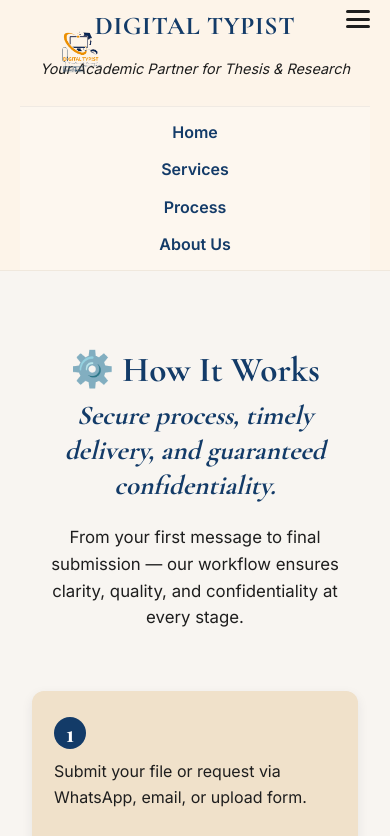
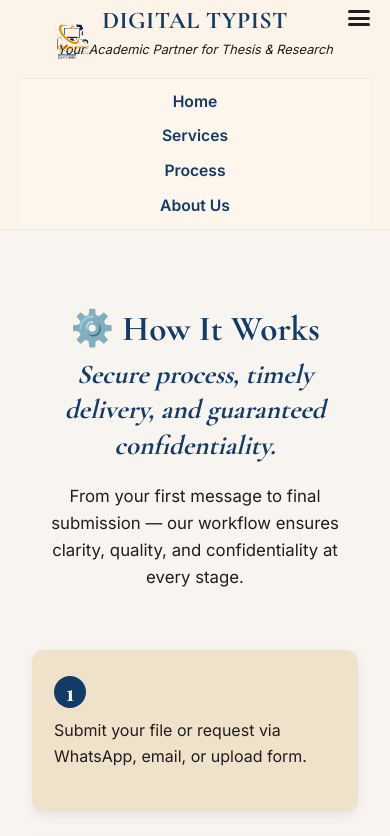
Before and after one commit to digital-typist/digital-typist-lts, a Next.js app: page /process in a window 390 px wide. Shown: the top 836 px of the page. Built offline with nearby package versions, Linux system fonts and the light colour scheme.

Commit message:
Update header.css

```diff
--- a/src/app/css/header.css
+++ b/src/app/css/header.css
@@ -2,7 +2,7 @@
 .mainHeader {
     background: var(--headerBg);
     border-bottom: 1px solid rgba(0, 0, 0, 0.05);
-    padding: 10px 20px 0;
+    padding: 6px 20px 0;
     position: sticky;
     top: 0;
     z-index: 1000;
@@ -13,49 +13,51 @@
     display: flex;
     align-items: center;
     justify-content: center;
-    gap: 16px;
+    gap: 10px;
     position: relative;
     flex-wrap: wrap;
+    margin-bottom: 4px;
 }
 
 .logoBlock {
     position: absolute;
-    left: 20px;
-    top: 6px;
+    left: 18px;
+    top: 4px;
 }
 
 .siteLogo {
-    width: 110px;
+    width: 85px;
     height: auto;
     display: block;
 }
 
 .brandBlock {
     text-align: center;
+    line-height: 1.2;
 }
 
 .brandName {
     font-family: "Cormorant Garamond", serif;
-    font-size: 2rem;
+    font-size: 1.85rem;
     font-weight: 700;
     color: var(--brand);
-    letter-spacing: 0.6px;
+    letter-spacing: 0.4px;
+    margin-bottom: 3px;
 }
 
 .tagline {
     font-family: "Inter", sans-serif;
-    font-size: 1rem;
+    font-size: 0.9rem;
     color: var(--text);
     font-style: italic;
-    margin-top: 3px;
+    margin-top: 0;
 }
 
 /* ===== NAVIGATION ROW ===== */
 .navRow {
-    background: #fdf7ef;
-    /* subtle beige contrast */
+    background: #fcf6ed;
+    /* soft contrast */
     border-top: 1px solid rgba(0, 0, 0, 0.05);
-    margin-top: 10px;
 }
 
 .navLinks {
@@ -63,13 +65,13 @@
     justify-content: space-between;
     max-width: var(--max-width);
     margin: 0 auto;
-    padding: 12px 40px;
+    padding: 10px 40px;
 }
 
 .navLinks a {
     color: var(--text);
     font-weight: 600;
-    font-size: 1rem;
+    font-size: 0.98rem;
     text-decoration: none;
     transition: color 0.3s ease;
 }
@@ -83,8 +85,8 @@
     display: none;
     flex-direction: column;
     justify-content: space-between;
-    width: 24px;
-    height: 18px;
+    width: 22px;
+    height: 16px;
     background: transparent;
     border: none;
     cursor: pointer;
@@ -103,22 +105,22 @@
 /* ===== RESPONSIVE ===== */
 @media (max-width: 768px) {
     .siteLogo {
-        width: 80px;
+        width: 70px;
     }
 
     .brandName {
-        font-size: 1.6rem;
+        font-size: 1.5rem;
     }
 
     .tagline {
-        font-size: 0.9rem;
+        font-size: 0.8rem;
     }
 
     .navLinks {
         flex-direction: column;
         align-items: center;
-        gap: 10px;
-        padding: 12px 0;
+        gap: 8px;
+        padding: 10px 0;
     }
 
     .navLinks a {
```
